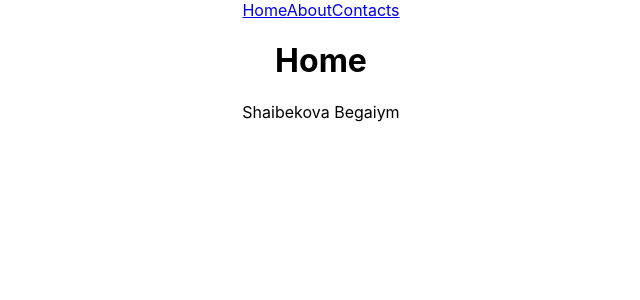
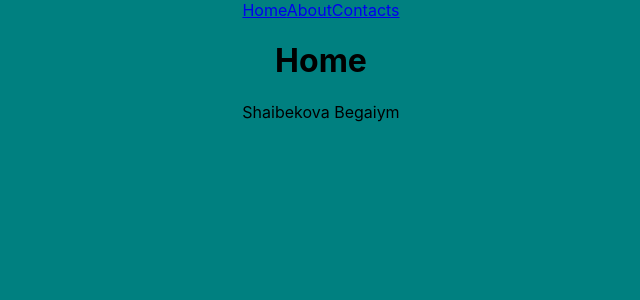
Before and after one commit to Begaiym14/router-example, a React (Create React App) app: page / in a window 1280 px wide. Shown: the top 300 px of the page, without its empty margins (319-959 px from the left). Built offline with nearby package versions, Linux system fonts and the light colour scheme.

Commit message:
added background-color body

```diff
--- a/src/index.css
+++ b/src/index.css
@@ -5,6 +5,7 @@ body {
     sans-serif;
   -webkit-font-smoothing: antialiased;
   -moz-osx-font-smoothing: grayscale;
+  background-color: teal;
 }
 
 code {
```
